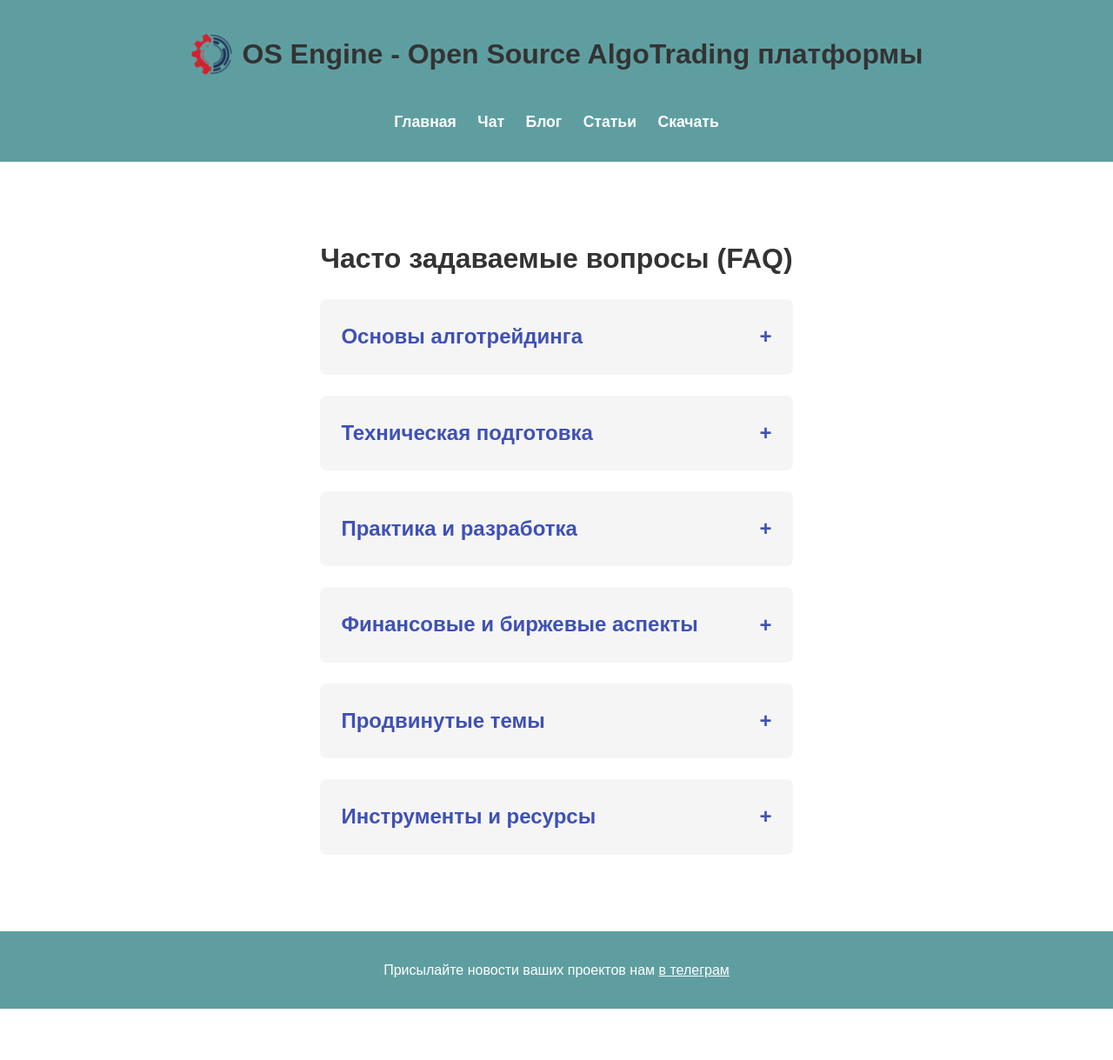
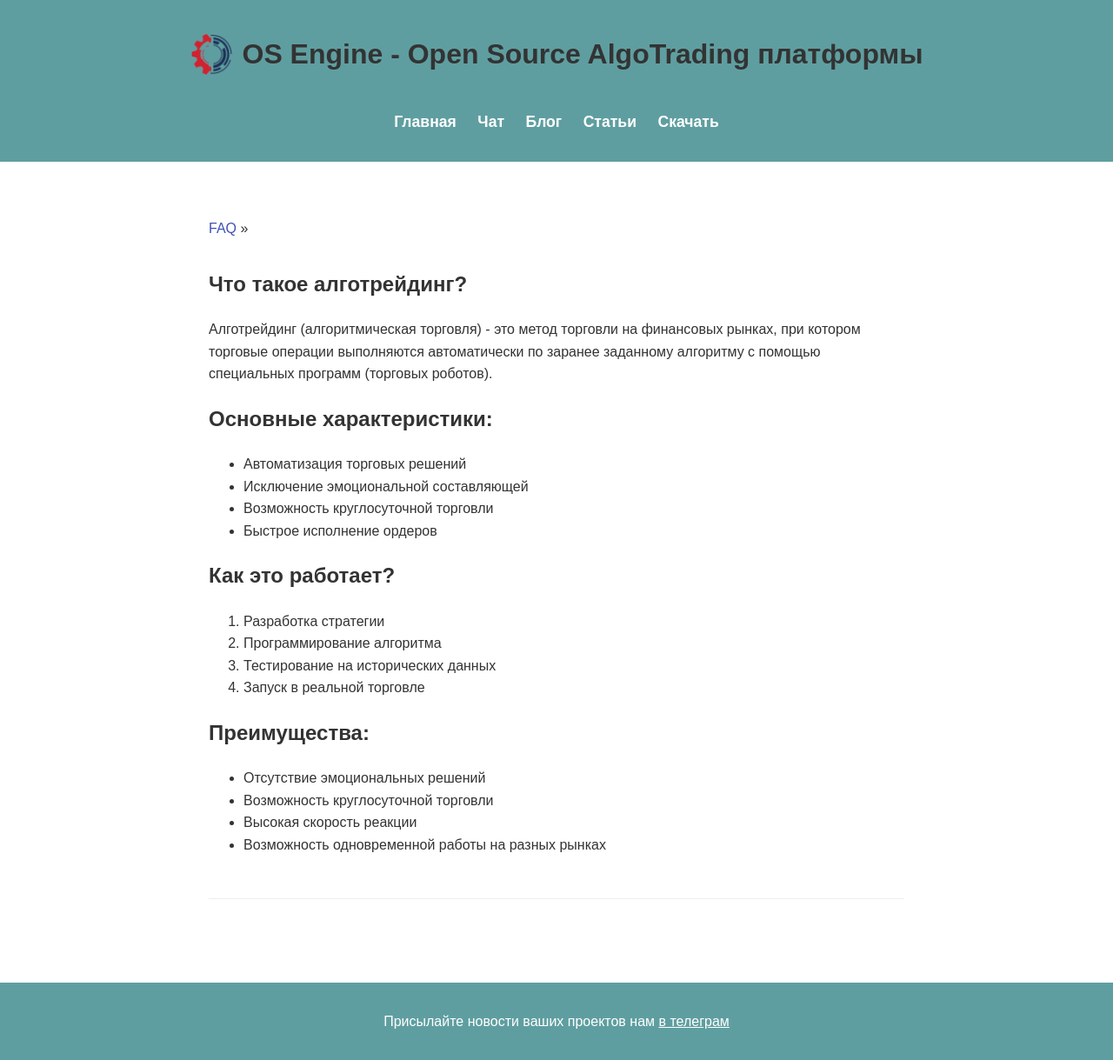
Before and after one commit to osaengine/osaengine.github.io, a Jekyll site: the page built from _faq/01_basics/01_what_is.md, in a window 1280 px wide. Shown: the whole page at 87% size. Built offline with Jekyll 4.4.1, drawn with Linux system fonts in a browser that asks for light colours; before the commit the page ends 1160 px from its top, so only the background shows below that.

Commit message:
Фиксы

```diff
--- a/_config.yml
+++ b/_config.yml
@@ -20,3 +20,4 @@ lang: ru_RU
 collections:
   faq:
     output: true
+    permalink: /faq/:path/
--- a/_faq/01_basics/01_what_is.md
+++ b/_faq/01_basics/01_what_is.md
@@ -1,8 +1,29 @@
 ---
-layout: faq
+layout: faq_article
 title: "Что такое алготрейдинг?"
 section: basics
 order: 1
 ---
 
-Алготрейдинг (алгоритмическая торговля) - это метод торговли на финансовых рынках...
+Алготрейдинг (алгоритмическая торговля) - это метод торговли на финансовых рынках, при котором торговые операции выполняются автоматически по заранее заданному алгоритму с помощью специальных программ (торговых роботов).
+
+## Основные характеристики:
+
+- Автоматизация торговых решений
+- Исключение эмоциональной составляющей
+- Возможность круглосуточной торговли
+- Быстрое исполнение ордеров
+
+## Как это работает?
+
+1. Разработка стратегии
+2. Программирование алгоритма
+3. Тестирование на исторических данных
+4. Запуск в реальной торговле
+
+## Преимущества:
+
+- Отсутствие эмоциональных решений
+- Возможность круглосуточной торговли
+- Высокая скорость реакции
+- Возможность одновременной работы на разных рынках
--- /dev/null
+++ b/_layouts/faq_article.html
@@ -0,0 +1,26 @@
+---
+layout: default
+---
+
+<article class="faq-article">
+    <div class="faq-breadcrumbs">
+        <a href="/faq/">FAQ</a> &raquo;
+        <span>{{ page.section_name }}</span>
+    </div>
+
+    <h1>{{ page.title }}</h1>
+
+    <div class="faq-content">
+        {{ content }}
+    </div>
+
+    <div class="faq-navigation">
+        {% if page.prev_url %}
+        <a href="{{ page.prev_url }}" class="prev-faq">&larr; {{ page.prev_title }}</a>
+        {% endif %}
+
+        {% if page.next_url %}
+        <a href="{{ page.next_url }}" class="next-faq">{{ page.next_title }} &rarr;</a>
+        {% endif %}
+    </div>
+</article>
--- a/assets/css/style.css
+++ b/assets/css/style.css
@@ -470,6 +470,47 @@ footer a:hover {
     padding-left: 1rem;
 }
 
+.faq-article {
+    max-width: 800px;
+    margin: 0 auto;
+    padding: 2rem;
+}
+
+.faq-breadcrumbs {
+    margin-bottom: 2rem;
+}
+
+.faq-breadcrumbs a {
+    color: #3f51b5;
+    text-decoration: none;
+}
+
+.faq-breadcrumbs a:hover {
+    text-decoration: underline;
+}
+
+.faq-navigation {
+    display: flex;
+    justify-content: space-between;
+    margin-top: 3rem;
+    padding-top: 2rem;
+    border-top: 1px solid #eee;
+}
+
+.prev-faq,
+.next-faq {
+    color: #3f51b5;
+    text-decoration: none;
+    padding: 0.5rem 1rem;
+    border-radius: 4px;
+    transition: background-color 0.3s;
+}
+
+.prev-faq:hover,
+.next-faq:hover {
+    background-color: #f5f5f5;
+}
+
 .video-container {
     position: relative;
     padding-bottom: 56.25%;
```
